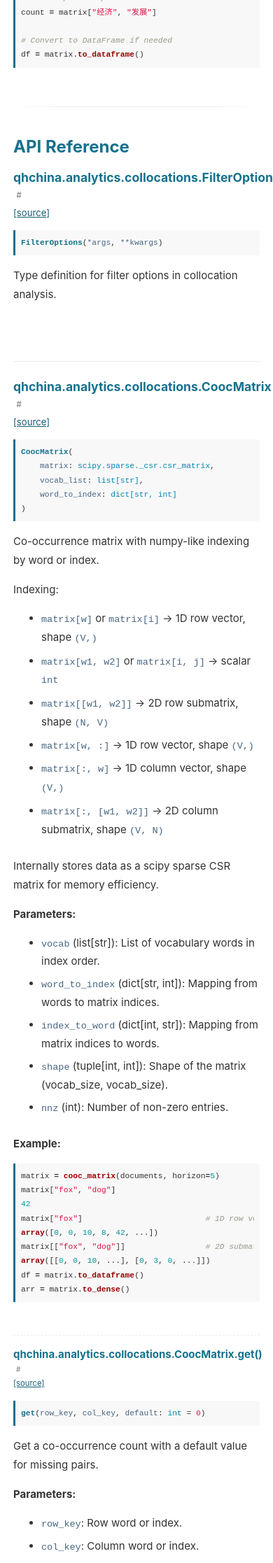
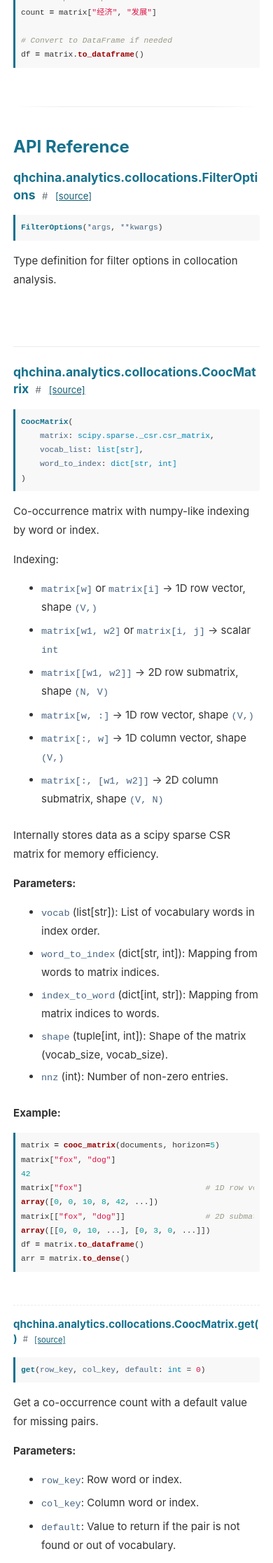
Before and after one commit to mcjkurz/qhchina-web, a Jekyll site: the page built from docs/collocations/index.md, in a window 390 px wide. Shown: the part 3475-5709 px from the top of the page at 70% size. Built offline with Jekyll 4.4.1, drawn with Linux system fonts in a browser that asks for light colours.

Commit message:
Update API docs

```diff
--- a/_config.yml
+++ b/_config.yml
@@ -60,4 +60,4 @@ goatcounter_code: qhchina # This will create the URL qhchina.goatcounter.com
 github: [metadata]
 
 # Cache busting version (auto-updated by make_docs.py)
-cache_version: 20260227100811
+cache_version: 20260227101318
--- a/_sass/main.scss
+++ b/_sass/main.scss
@@ -688,9 +688,9 @@ aside.docs-sidebar {
 
 /* Responsive docs layout */
 @media (max-width: 768px) {
-  // Offset scroll position for anchor links to account for sticky header
+  // Offset scroll position for anchor links to account for sticky sidebar
   .docs-content [id] {
-    scroll-margin-top: 250px;
+    scroll-margin-top: 140px;
   }
 
   .docs-container {
@@ -749,17 +749,21 @@ aside.docs-sidebar {
     display: none !important;
   }
 
+  // Headings: allow long module paths to wrap instead of causing horizontal scroll
+  .docs-content h3[id],
+  .docs-content h4[id] {
+    overflow-wrap: break-word;
+    word-break: break-word;
+  }
+
   // Permalink: always visible on mobile (no hover)
   .docs-content .header-link {
     opacity: 1;
-    font-size: 0.65em;
+    font-size: 0.75em;
   }
 
-  // Source link: display on new line on mobile, keep font small
+  // Source link on mobile: inline next to # link, not on its own line
   .docs-content .source-link {
-    display: block;
-    margin-left: 0;
-    margin-top: 0.25em;
     font-size: 0.75em;
   }
 }
```
